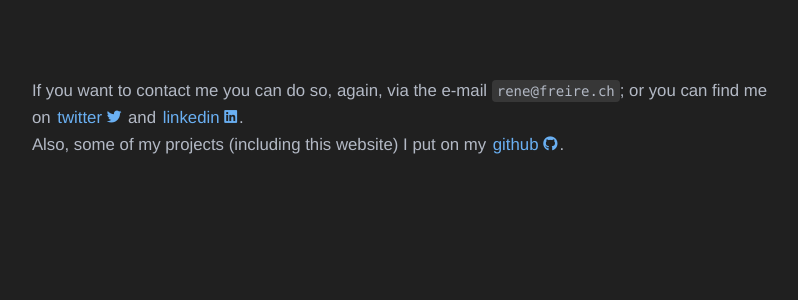
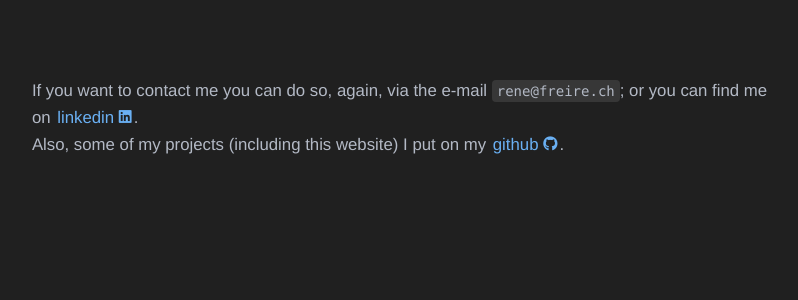
Before and after one commit to freirerene/freirerene.github.io, a Jekyll site: the page built from contact.html, in a window 1280 px wide. Shown: the part 122-422 px from the top of the page, without its empty margins (235-1033 px from the left). Built offline with Jekyll 4.4.1, drawn with Linux system fonts in a browser that asks for light colours; nearby versions of some CDN libraries.

Commit message:
Update contact.html

```diff
--- a/contact.html
+++ b/contact.html
@@ -4,7 +4,7 @@ layout: default
 
 <div>
   <p class="page">
-  	If you want to contact me you can do so, again, via the e-mail <code>rene@freire.ch</code>; or you can find me on <a href="https://twitter.com/rene__f" title="Twitter">twitter <i class="fab fa-twitter fa-sm"></i></a> and <a href="http://www.linkedin.com/in/freire00" title="LinkedIn">linkedin <i class="fab fa-linkedin fa-sm"></i></a>.<br> Also, some of my projects (including this website) I put on my <a href="https://github.com/freirerene" title="Github">github <i class="fab fa-github fa-sm"></i></a>.
+  	If you want to contact me you can do so, again, via the e-mail <code>rene@freire.ch</code>; or you can find me on <a href="http://www.linkedin.com/in/freire00" title="LinkedIn">linkedin <i class="fab fa-linkedin fa-sm"></i></a>.<br> Also, some of my projects (including this website) I put on my <a href="https://github.com/freirerene" title="Github">github <i class="fab fa-github fa-sm"></i></a>.
 
   </p>
 
```
